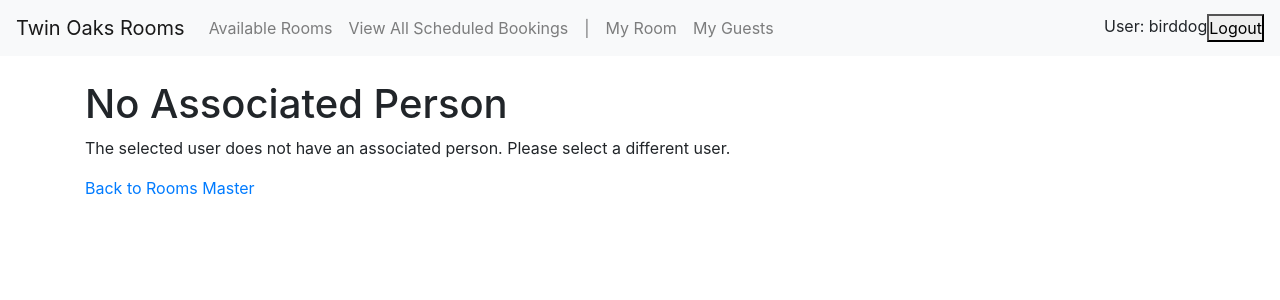
After one commit to davidtoadvine/RoomAss, a Django app: page /catalog/no_person/ in a window 1280 px wide. The commit adds this page. Shown: the top 300 px of the page. Run offline with Django 5.2, Linux system fonts and the light colour scheme; a user stored in the database is signed in; parts of the project's set-up code (start-up, migrations or seed data) failed here and were passed over; some libraries are stand-ins or nearby versions.

Commit message:
rooms_master deals with 'no person attached to user'

```diff
--- /dev/null
+++ b/catalog/templates/catalog/no_person.html
@@ -0,0 +1,6 @@
+{% extends "base_generic.html" %}
+{% block content %}
+<h1>No Associated Person</h1>
+<p>The selected user does not have an associated person. Please select a different user.</p>
+<a href="{% url 'rooms_master' %}">Back to Rooms Master</a>
+{% endblock %}
--- a/catalog/urls.py
+++ b/catalog/urls.py
@@ -28,6 +28,7 @@ urlpatterns = [
     path('no_room/', no_room, name='no_room'),
          path('rooms_master/', rooms_master, name='rooms_master'),
              path('rooms_master/<int:user_id>/', views.rooms_master, name='rooms_master_with_user'),
+                 path('no_person/', views.no_person, name='no_person'),
   ]
 if settings.DEBUG:
     urlpatterns += static(settings.STATIC_URL, document_root=settings.STATIC_ROOT)
--- a/catalog/views.py
+++ b/catalog/views.py
@@ -778,24 +778,25 @@ def no_room(request):
 @login_required
 @user_passes_test(lambda u: u.is_superuser or u.has_perm('app.view_all_rooms'))
 def rooms_master(request, user_id=None):
-    print('rooms master')
     form = UserSelectForm()
 
     # Determine the selected person
     if request.method == 'POST':
-        print('rm POST!!!!!!!!!')
         form = UserSelectForm(request.POST)
 
         if form.is_valid():
-            selected_user = form.cleaned_data['user']
-            selected_person = selected_user.person
-            return redirect('rooms_master_with_user', user_id=selected_user.id)
-        else:
-            # Handle form errors here if needed
-            return redirect('rooms_master')
+          selected_user = form.cleaned_data['user']
+          try:
+                selected_person = selected_user.person
+                print("WE HAVE A SELECTED PERSON")
+                print(selected_person)
+                return redirect('rooms_master_with_user', user_id=selected_user.id)
+          except Person.DoesNotExist:
+                print("NO PERSON")
+                # Handle case where user does not have an associated person
+                return redirect('no_person')  # or render a template with an error message
 
     else:
-        print("rm GET")
         selected_person = None
         if user_id:
             user = get_object_or_404(User, id=user_id)
@@ -843,3 +844,7 @@ def rooms_master(request, user_id=None):
             })
 
         return render(request, 'catalog/rooms_master.html', context)
+
+@login_required
+def no_person(request):
+    return render(request, 'catalog/no_person.html')
```
Also changed, not shown: catalog/templates/catalog/rooms_master.html (+6 -2 lines), db.sqlite3.
